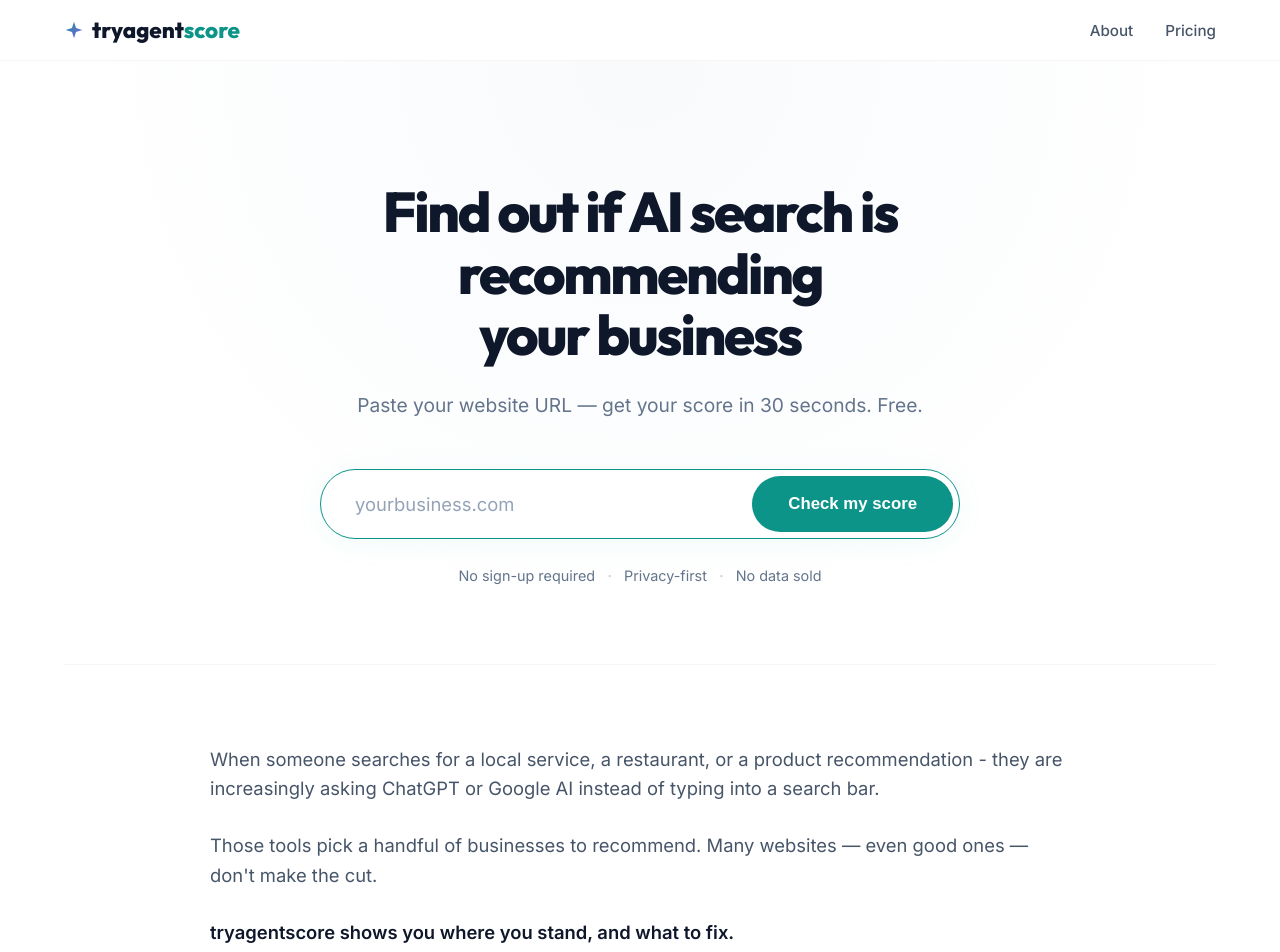
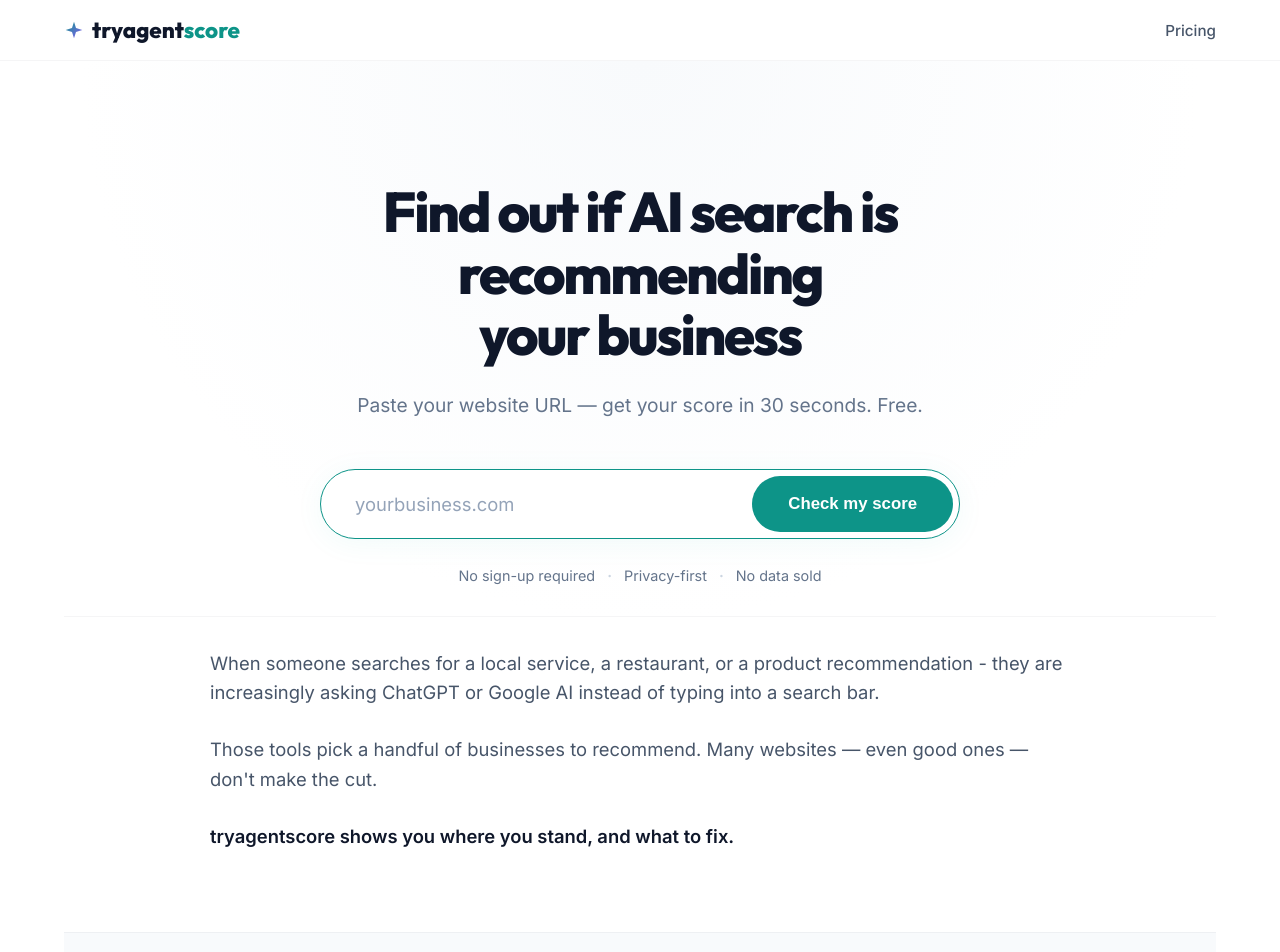
Before and after one commit to nikhilsiyer-lab/tryagentscore, a Next.js app: page / in a window 1280 px wide. Shown: the top 952 px of the page. Built offline with nearby package versions, Linux system fonts and the light colour scheme; no server answers.

Commit message:
Remove About link from header navigation and tighten homepage vertical spacing

```diff
--- a/src/App.tsx
+++ b/src/App.tsx
@@ -88,7 +88,6 @@ export default function App() {
           </div>
 
           <nav style={{ display: 'flex', gap: '32px', alignItems: 'center', fontSize: '0.95rem', fontWeight: 500, color: '#475569' }}>
-            <a href="#" onClick={(e) => { e.preventDefault(); setView('about'); }} style={{ textDecoration: 'none', color: 'inherit', transition: 'color 0.2s' }} onMouseOver={e => e.currentTarget.style.color = '#0f172a'} onMouseOut={e => e.currentTarget.style.color = '#475569'}>About</a>
             <a href="#" onClick={(e) => { e.preventDefault(); setView('pricing'); }} style={{ textDecoration: 'none', color: 'inherit', transition: 'color 0.2s' }} onMouseOver={e => e.currentTarget.style.color = '#0f172a'} onMouseOut={e => e.currentTarget.style.color = '#475569'}>Pricing</a>
           </nav>
 
--- a/src/views/Home.css
+++ b/src/views/Home.css
@@ -11,7 +11,7 @@
   flex-direction: column;
   align-items: center;
   text-align: center;
-  padding: 120px 20px 80px;
+  padding: 120px 20px 32px;
   background: radial-gradient(circle at top, #f8fafc 0%, #ffffff 70%);
   position: relative;
   overflow: hidden;
@@ -130,7 +130,7 @@
 
 /* ZONE 2 - THE PROBLEM */
 .zone-problem {
-  padding: 80px 20px;
+  padding: 32px 20px 80px;
   background: #ffffff;
   border-top: 1px solid rgba(15, 23, 42, 0.04);
 }
```
